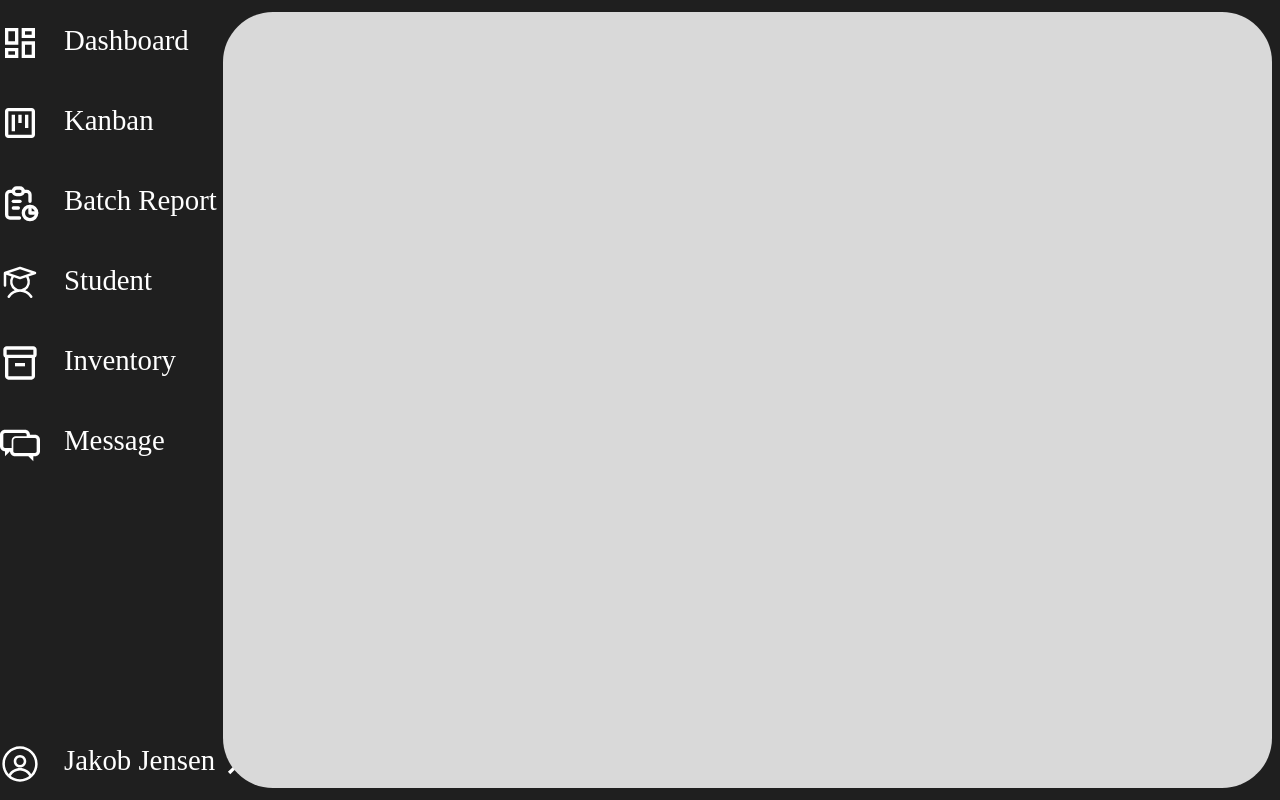
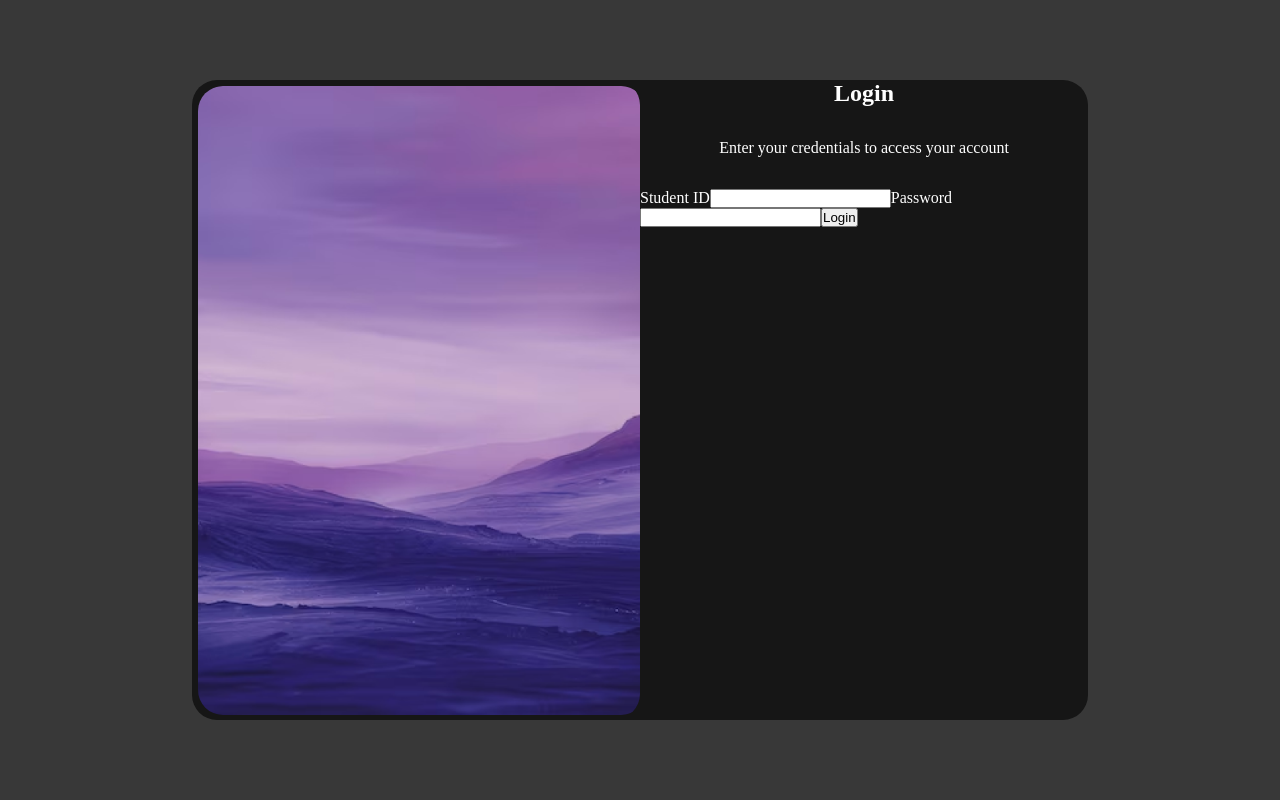
Before and after one commit to Spr1zze/EduFlow, a React (Vite) app: page / in a window 1280 px wide. Built offline with nearby package versions, Linux system fonts and the light colour scheme.

Commit message:
- added login page imports and exports - inserted image, containers, and form elements - added labels and structure to login layout - lacks precise positioning (needs layout adjustments)

```diff
--- a/src/App.jsx
+++ b/src/App.jsx
@@ -1,10 +1,11 @@
 import React from 'react';
+import Login from './components/LoginPage/Login.jsx';
 import  BasicLayout from './components/BasicLayout/BasicLayout.jsx';
 
 export default function App() {
     return (
         <>
-            <BasicLayout />
+            <Login />
         </>
     )
 }
--- a/src/components/LoginPage/Login.jsx
+++ b/src/components/LoginPage/Login.jsx
@@ -0,0 +1,33 @@
+import React from 'react';
+import styles from './LoginPage.module.css';
+
+// Importing images for login page
+import loginImg from '../../assets/loginCredentialsImg.png';
+
+
+export default function Login() {
+    return (
+        <div className={styles.container}>
+            <div className={styles.loginBox}>
+                <div className={styles.leftSideImg}>
+                    <img src={loginImg} alt="didn't load image" />
+                </div>
+
+                <div className={styles.rightSideCredentials}>
+                    <h2>Login</h2>
+                    <p>Enter your credentials to access your account</p>
+
+                    <form>
+                        <label htmlFor="username">Student ID</label>
+                        <input id="username" type="text" />
+
+                        <label htmlFor="pasword">Password</label>
+                        <input id="password" type="text" />
+
+                        <button type="submit">Login</button>
+                    </form>
+                </div>
+            </div>
+        </div>
+    );
+}
--- /dev/null
+++ b/src/components/LoginPage/LoginPage.module.css
@@ -0,0 +1,70 @@
+* {
+    box-sizing: border-box;
+    margin: 0;
+    padding: 0;
+}
+
+
+/* Container for the entire login page */
+.container {
+    height: 100vh;
+    width: 100vw;
+    background-color: #383838;
+
+    display: flex;
+    align-items: center;
+    justify-content: center;
+}
+
+
+/* Login box styling */
+.loginBox {
+    height: 80%;
+    width: 70%;
+    background-color: #161616;
+
+    display: flex;
+
+    border-radius: 25px;
+}
+
+
+/* Left side image styling */
+.leftSideImg {
+    height: 99.9%;
+    width: 50%;
+
+    background-size: cover;
+    background-position: center;
+
+    border-radius: 25px;
+    overflow: hidden;
+}
+
+.leftSideImg img {
+    height: 98.3%;
+    width: 100%;
+
+    margin: 0.4rem;
+
+    display: block;
+    object-fit: cover;
+
+    border-radius: 25px;
+}
+
+
+/* Right side form styling */
+.rightSideCredentials {
+    width: 50%;
+
+    display: flex;
+    flex-direction: column;
+    align-items: center;
+
+    color: white;
+}
+
+.rightSideCredentials p {
+    margin: 2rem;
+}
```
Also changed, not shown: src/assets/loginCredentialsImg.png (added), src/components/LoginPage/Login.module.css (deleted).
